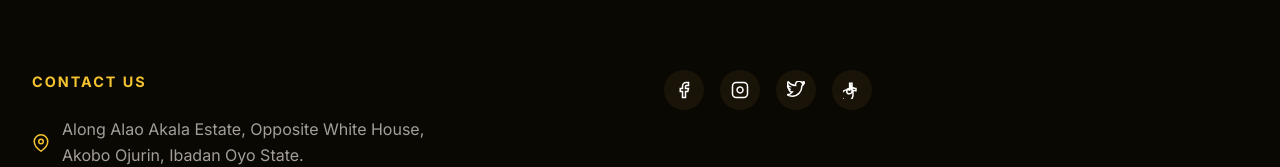
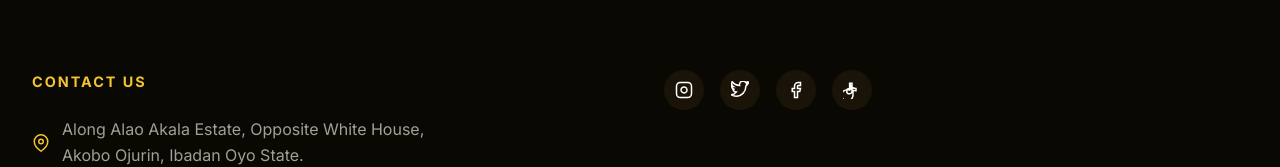
Before and after one commit to Gemcreation/wealthwebsite, a React (Create React App) app: page / in a window 1280 px wide. Shown: the part 4293-4460 px from the top of the page. Built offline with nearby package versions, Linux system fonts and the light colour scheme.

Commit message:
donw with wealth landing page march 26

```diff
--- a/src/components/Footer.jsx
+++ b/src/components/Footer.jsx
@@ -49,11 +49,6 @@ const Footer = () => {
         </div>
 
         <div className="footer-social">
-          <a href="" aria-label="Facebook" className="social-icon">
-             <svg viewBox="0 0 24 24" fill="none" stroke="currentColor" strokeWidth="2">
-              <path d="M18 2h-3a5 5 0 0 0-5 5v3H7v4h3v8h4v-8h3l1-4h-4V7a1 1 0 0 1 1-1h3z"></path>
-            </svg>
-          </a>
           <a href="https://www.instagram.com/wealth_interiors_and_exterior?igsh=enNxbzJ5Y21yZWJu" target="_blank" className="social-icon">
             <svg viewBox="0 0 24 24" fill="none" stroke="currentColor" strokeWidth="2">
               <rect x="2" y="2" width="20" height="20" rx="5" ry="5"></rect>
@@ -66,7 +61,11 @@ const Footer = () => {
               <path d="M23 3a10.9 10.9 0 0 1-3.14 1.53A4.48 4.48 0 0 0 22.43 1a9 9 0 0 1-2.83 1.08A4.52 4.52 0 0 0 16.11 0c-2.63 0-4.76 2.13-4.76 4.76 0 .37.04.74.12 1.09A12.94 12.94 0 0 1 1.64 1 4.76 4.76 0 0 0 3.1 7.35 4.38 4.38 0 0 1 .96 6.7v.06A4.76 4.76 0 0 0 4.75 11.4a4.52 4.52 0 0 1-2.14.08 4.76 4.76 0 0 0 4.44 3.3A9.06 9.06 0 0 1 0 18.29a12.77 12.77 0 0 0 6.92 2.03c8.3 0 12.84-6.88 12.84-12.84 0-.2 0-.41-.02-.61A9.22 9.22 0 0 0 23 3z"/>
             </svg>
           </a>
-
+          <a href="https://www.facebook.com/share/1FHCikxPn/" target="_black" aria-label="Facebook" className="social-icon">
+             <svg viewBox="0 0 24 24" fill="none" stroke="currentColor" strokeWidth="2">
+              <path d="M18 2h-3a5 5 0 0 0-5 5v3H7v4h3v8h4v-8h3l1-4h-4V7a1 1 0 0 1 1-1h3z"></path>
+            </svg>
+          </a>
           <a href="https://vm.tiktok.com/ZS9RGJyrXqsS5-MbyEo/" target="_blank" aria-label="TikTok" className="social-icon">
             <svg viewBox="0 0 24 24" fill="none" stroke="currentColor" strokeWidth="2">
               <path d="M12 3v10.5a3.5 3.5 0 1 1-3.5-3.5 3.3 3.3 0 0 1 1.8.53V6.2a7.6 7.6 0 0 0 7 3.8v3a10.8 10.8 0 0 1-4-.9v6.9a7.5 7.5 0 1 1-7.5-7.5 7.3 7.3 0 0 1 3 .6V3h3.2z"/>
```
